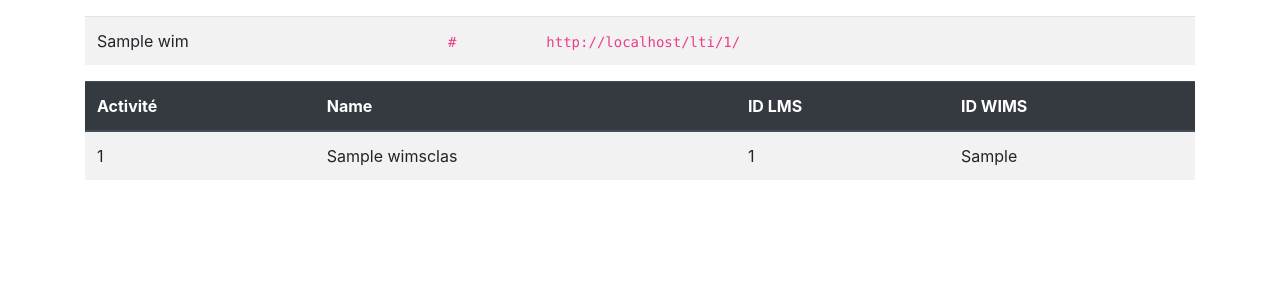
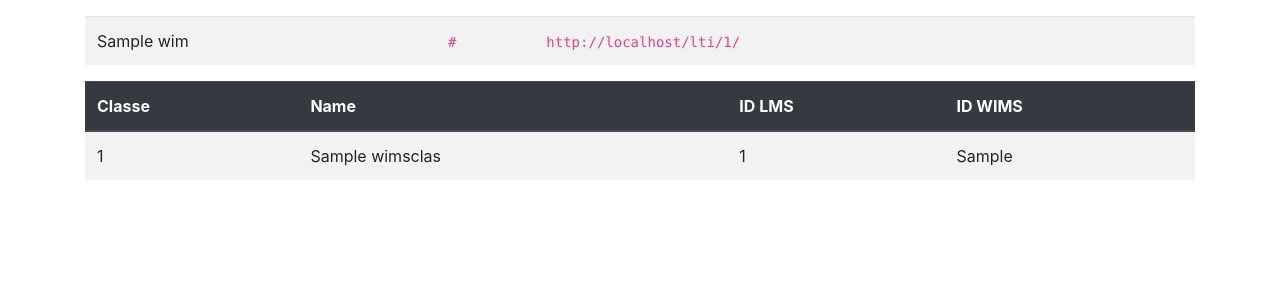
Before and after one commit to PremierLangage/wims-lti, a Django app: page /1/1/ in a window 1280 px wide. Shown: the part 32-332 px from the top of the page. Run offline with Django 3.2, Linux system fonts and the light colour scheme; tables that the repository leaves empty hold one stand-in row (values such as "Sample post"); some libraries are stand-ins or nearby versions.

Commit message:
Fix typo in html [ci skip]

```diff
--- a/lti_app/templates/lti_app/classes.html
+++ b/lti_app/templates/lti_app/classes.html
@@ -30,7 +30,7 @@
         <table class="table table-striped">
             <thead class="thead-dark">
                 <tr>
-                    <th scope="col">Activité</th>
+                    <th scope="col">Classe</th>
                     <th scope="col">Name</th>
                     <th scope="col">ID LMS</th>
                     <th scope="col">ID WIMS</th>
```
